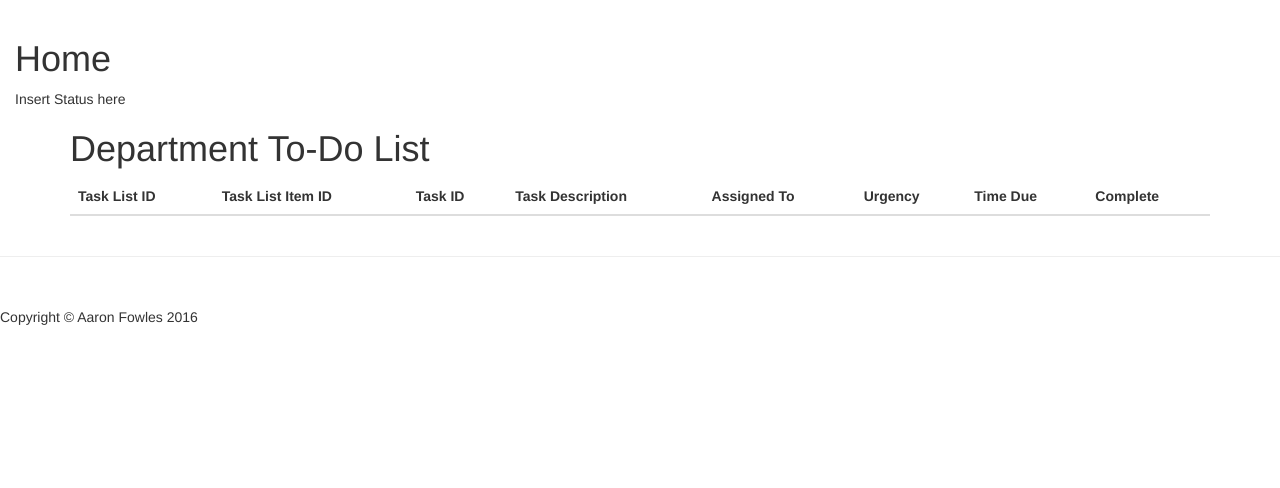
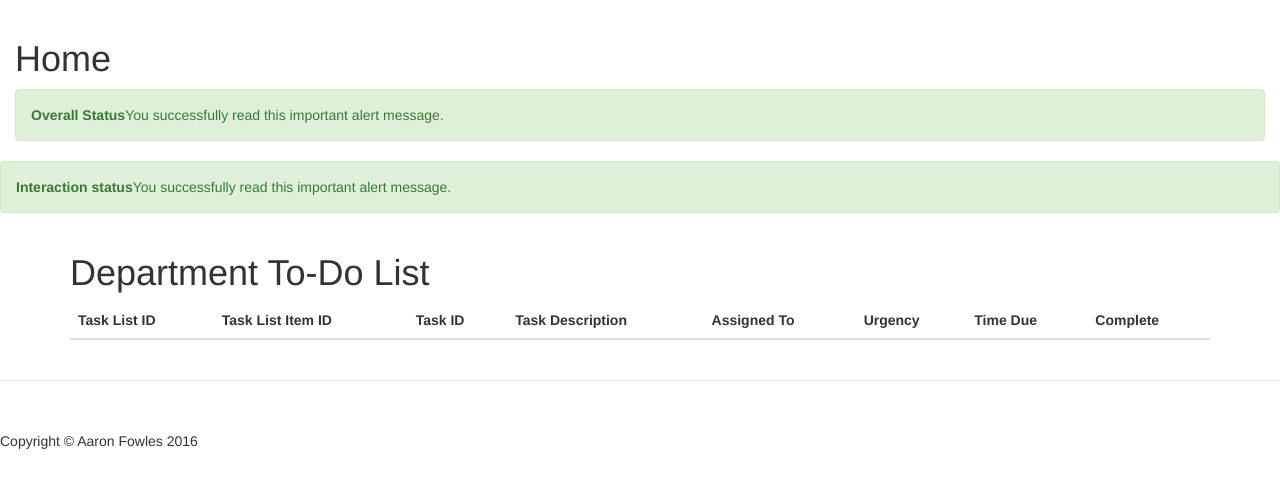
Before and after one commit to aaronfowles/vsu_tms, a Django app: page /app/home/ in a window 1280 px wide. Shown: the part 51-539 px from the top of the page. Run offline with Django 3.2, Linux system fonts and the light colour scheme; the visitor is signed in with stand-in values (Sample User, id 1); data comes from the database, SQL or seed files in the repository; data that the repository does not hold is empty; some libraries are stand-ins or nearby versions.

Commit message:
status bar added

```diff
--- a/vsu_tms_site/vsu_tms_app/templates/base.html
+++ b/vsu_tms_site/vsu_tms_app/templates/base.html
@@ -66,7 +66,20 @@
     </nav>
         <div class="container-fluid">
         <h1 id="page-title">{{ title }}</h1>
-        <div id="status">Insert Status here</div>
+        <div class="row">
+          <div class="col-md-12">
+            <div id="status" class="alert alert-dismissable alert-success">
+              <strong>Overall Status</strong>You successfully read this important alert message.</div>
+          </div>
+        </div>
+      </div>
+      <div class="row">
+          <div class="col-md-12">
+            <div id="feedback" class="alert alert-dismissable alert-success">
+              <strong>Interaction status</strong>You successfully read this important alert message.</div>
+          </div>
+        </div>
+      </div>
         {% block content %}
         {% endblock content %}
         </div>
```
